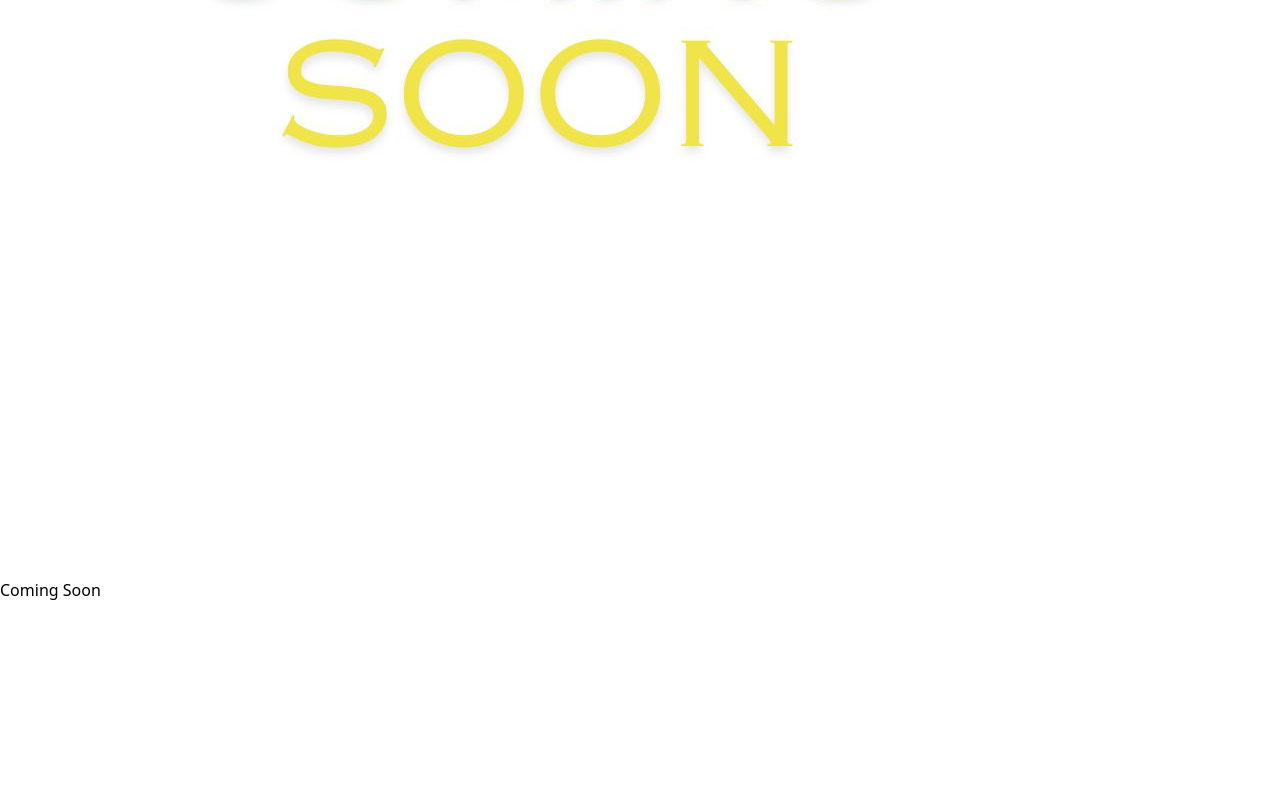
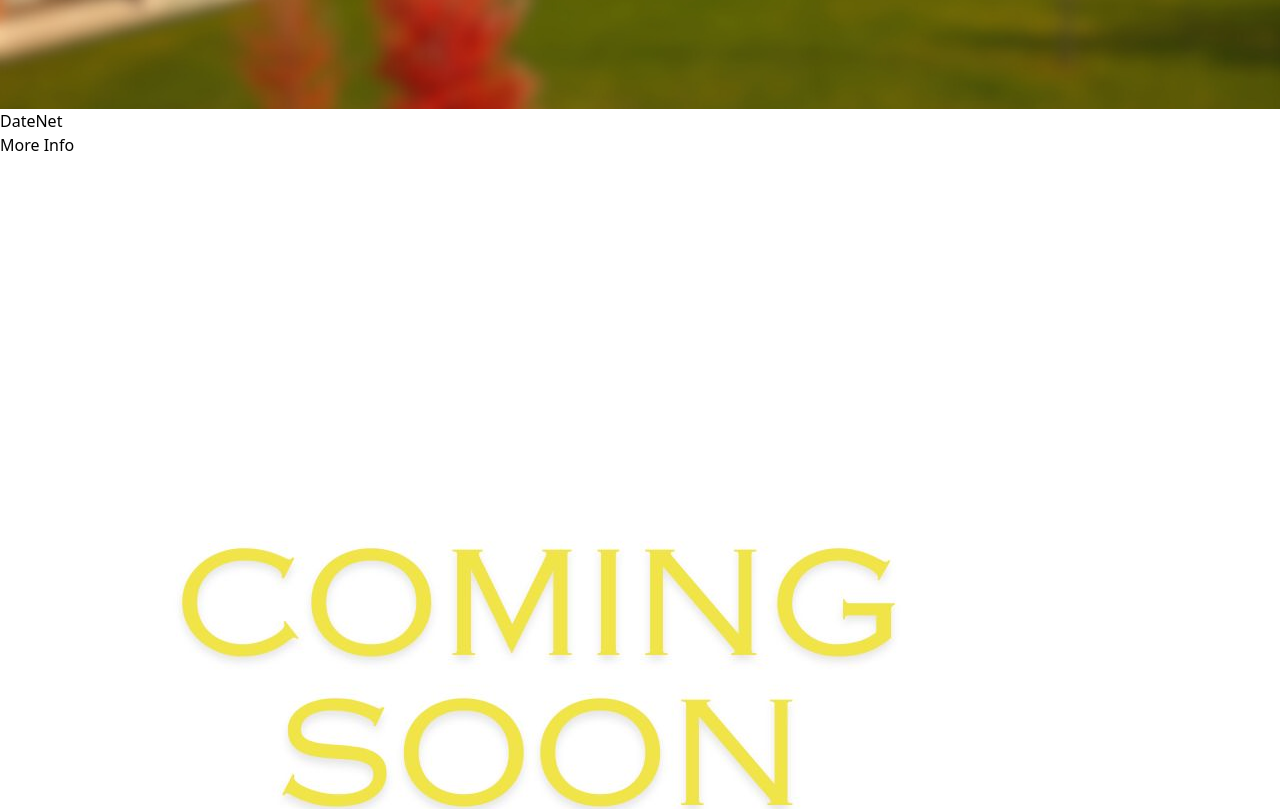
Before and after one commit to arryllopez/portfolio-lawrenceLopez, a React (Vite) app: page / in a window 1280 px wide. Shown: the part 3368-4177 px from the top of the page. Built offline with nearby package versions, Linux system fonts and the light colour scheme.

Commit message:
updated my portfolio to reflect the creation of the DateNet project

```diff
--- a/src/components/ProjectItem.jsx
+++ b/src/components/ProjectItem.jsx
@@ -1,17 +1,29 @@
 import React from 'react'
 
-const ProjectItem = ({img,title}) => {
+const ProjectItem = ({img, title, link}) => {
   return (
-      <div className = 'relative flex items-center justify-center h-auto w-full shadow-xl shadow-gray-400 rounded-xl group hover:bg-gradient-to-r from-gray-200 to-[#cc5500] hover:scale-105'>
-        <img src = {img} alt = "/" className = 'rounded-xl group-hover:opacity-10 ' />
-        <div className = 'hidden group-hover:block absolute top-[50%] left-[50%] translate-x-[-50%] translate-y-[-50%]'>
-          <h3 className = 'text-2xl font-bold text-white tracking-wider text-center'>
-            {title}
-          </h3>
+    <div className="relative flex items-center justify-center h-auto w-full shadow-xl shadow-gray-400 rounded-xl group hover:bg-gradient-to-r from-gray-200 to-[#cc5500] hover:scale-105 transition-all duration-300 ease-in-out">
+      <img
+        src={img}
+        alt={title}
+        className="rounded-xl group-hover:opacity-10 object-cover w-full h-[250px]"
+      />
+      <div className="hidden group-hover:flex flex-col items-center justify-center absolute inset-0 p-4">
+        <h3 className="text-2xl font-bold text-white tracking-wider text-center mb-4">
+          {title}
+        </h3>
+        <a
+          href={link}
+          className="px-6 py-3 bg-white text-gray-700 font-bold rounded-lg hover:bg-gray-100 transition-colors duration-300 ease-in-out"
+        >
+          More Info
+        </a>
+        <p>
 
-        </div>
+        </p>
       </div>
+    </div>
   )
-}
+};
 
 export default ProjectItem
--- a/src/components/Projects.jsx
+++ b/src/components/Projects.jsx
@@ -1,6 +1,7 @@
 import React from 'react'
 import ProjectItem from './ProjectItem'
 import comingSoon from '../assets/comingSoon.jpg'
+import DateNet from '../assets/dateNetSS.png'
 import {motion} from 'framer-motion'
 
 //initialize index values for staggered animation
@@ -9,6 +10,9 @@ var index4 = 2
 var index5 = 3
 var index6 = 4
 var index7 = 5
+
+
+
 
 const fadeInAnimationVariants =
 {
@@ -40,6 +44,7 @@ const Projects = () => {
         >Projects</motion.h1>
 
         <div className = 'grid sm:grid-cols-2 gap-12 m:grid-col py-8'>
+
           <motion.div
            variants = {fadeInAnimationVariants}
            initial = "initial"
@@ -49,7 +54,8 @@ const Projects = () => {
             }}
             custom = {index4}
           >
-          <ProjectItem img = {comingSoon} title = 'Coming Soon'/>
+          <ProjectItem img = {DateNet} title = 'DateNet' link="https://github.com/arryllopez/DateNet"/>
+
           </motion.div>
           <motion.div
            variants = {fadeInAnimationVariants}
@@ -60,7 +66,7 @@ const Projects = () => {
             }}
             custom = {index5}
           >
-          <ProjectItem img = {comingSoon} title = 'Coming Soon'/>
+          <ProjectItem img = {comingSoon} title = 'Coming Soon' link="/projects/coming-soon-1"/>
           </motion.div>
           <motion.div
           variants = {fadeInAnimationVariants}
@@ -71,7 +77,7 @@ const Projects = () => {
            }}
            custom = {index6}
           >
-          <ProjectItem img = {comingSoon} title = 'Coming Soon'/>
+          <ProjectItem img = {comingSoon} title = 'Coming Soon' link="/projects/coming-soon-2"/>
           </motion.div>
           <motion.div
            variants = {fadeInAnimationVariants}
@@ -82,7 +88,7 @@ const Projects = () => {
             }}
             custom = {index7}
           >
-          <ProjectItem img = {comingSoon} title = 'Coming Soon'/>
+          <ProjectItem img = {comingSoon} title = 'Coming Soon' link="/projects/coming-soon-3"/>
           </motion.div>
           </div>
 
```
Also changed, not shown: src/assets/dateNetSS.png (added).
